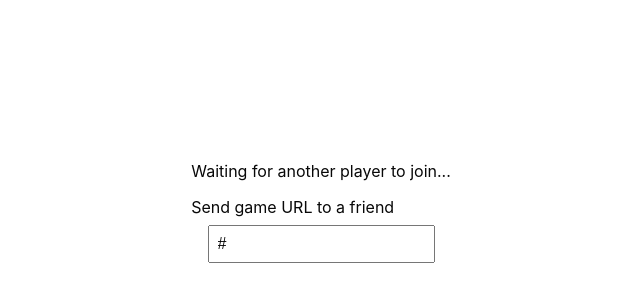
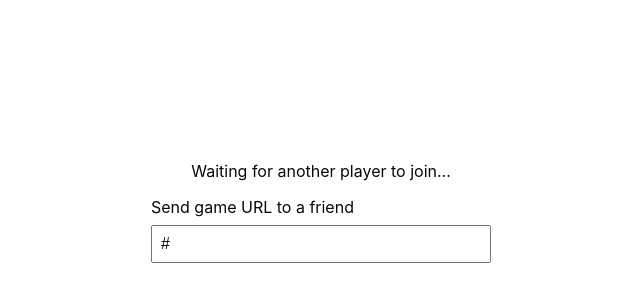
Before and after one commit to marmelab/chinese-checkers, a Symfony app: template web/templates/game/waiting.html.twig in a window 1280 px wide. Shown: the part 192-494 px from the top of the page, without its empty margins (319-959 px from the left). Run offline with Twig, Linux system fonts and the light colour scheme; the template is opened without the code that fills it: most values are stand-ins (such as "Sample title", 1, 10 or a date in 2020); some libraries are stand-ins or nearby versions.

Commit message:
Increase join URL input width.

```diff
--- a/web/public/chinese-checkers.css
+++ b/web/public/chinese-checkers.css
@@ -263,6 +263,13 @@ ol.moves > li:not(:last-of-type)::after
 	color: var(--board-red);
 }
 
+/* Join page */
+
+#game-url
+{
+	width: 20em;
+}
+
 /* Homepage */
 
 main.home
--- a/web/templates/base.html.twig
+++ b/web/templates/base.html.twig
@@ -6,7 +6,7 @@
 
 		<title>{% block title %}Chinese Checkers{% endblock %}</title>
 
-		<link rel="stylesheet" href="{{ asset("chinese-checkers.css?5") }}" type="text/css" />
+		<link rel="stylesheet" href="{{ asset("chinese-checkers.css?6") }}" type="text/css" />
 
 		{% block stylesheets %}
 		{% endblock %}
```
